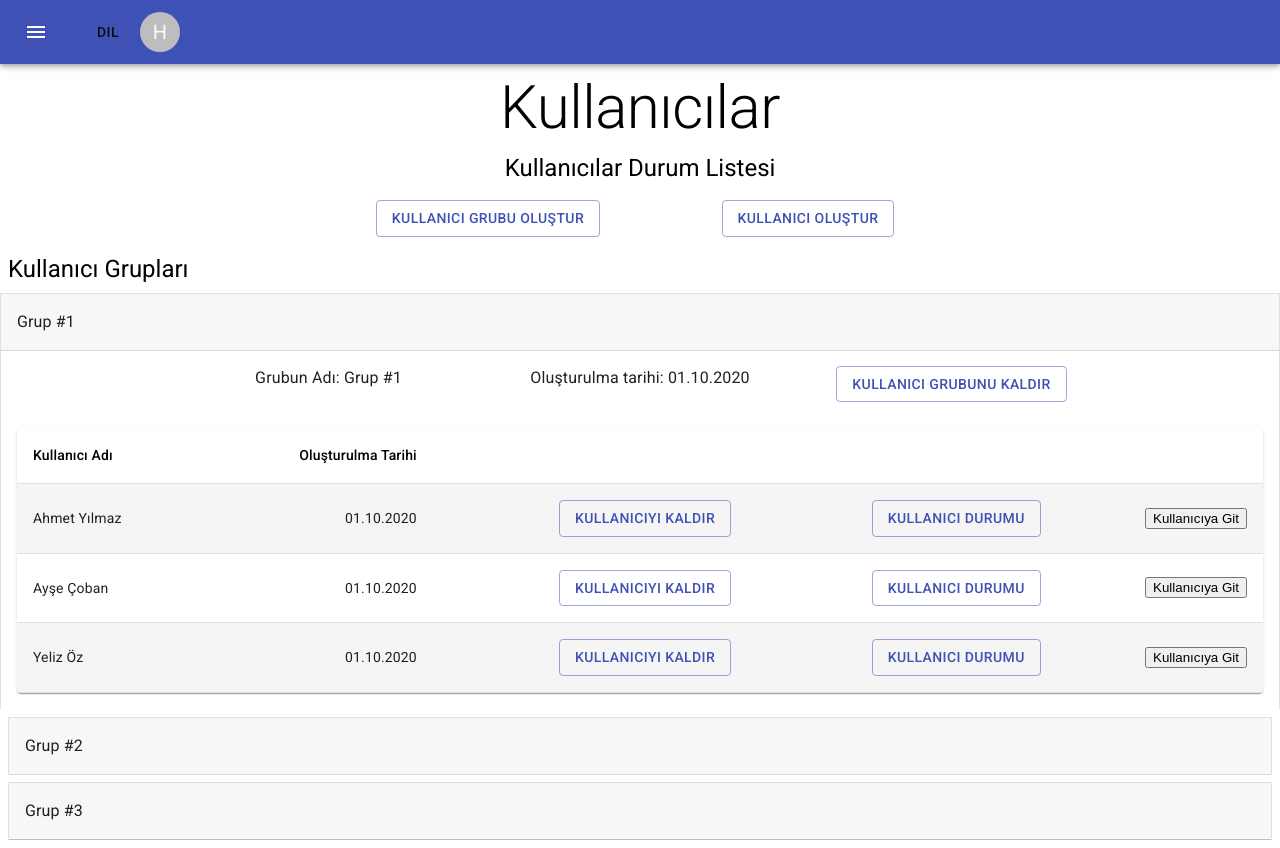
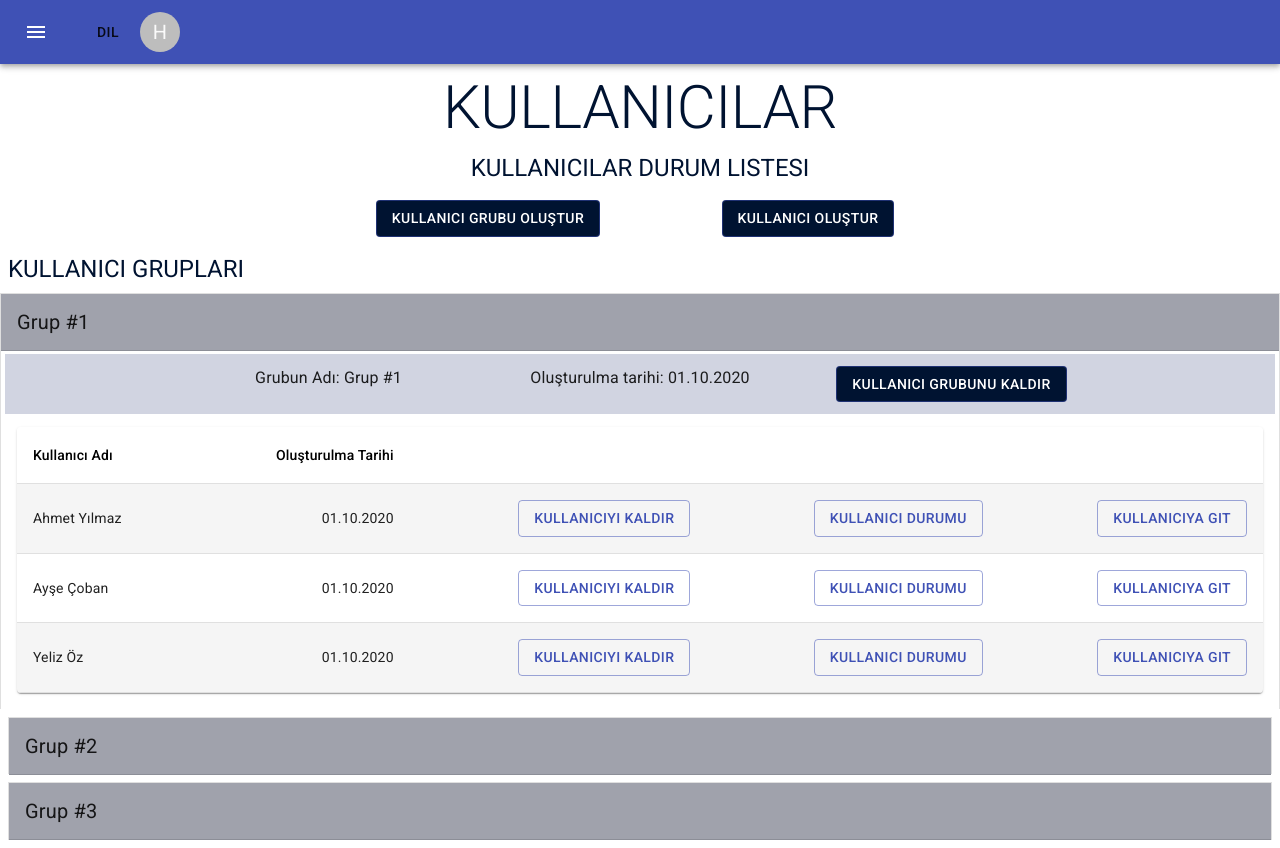
Before and after one commit to haleeozcan/dt-brain-project, a React (Create React App) app: page / in a window 1280 px wide. Built offline with nearby package versions, Linux system fonts and the light colour scheme.

Commit message:
Mainpage header settings

```diff
--- a/src/App.js
+++ b/src/App.js
@@ -4,13 +4,22 @@ import './App.css';
 import Header from './Header.js';
 import User from './pages/user.js';
 import MainPage from "./pages/main-page";
+import { BrowserRouter as Router, Route, Switch } from "react-router-dom";
 
 function App() {
   return (
-    <div className="App">
-     <Header/>
-     <MainPage/>
-    </div>
+      <Router>
+          <div className="App">
+              <Header />
+              <div className="container">
+                  <Switch>
+                      <Route path="/" exact component={MainPage} />
+                      <Route path="/user" exact component={User} />
+                  </Switch>
+              </div>
+          </div>
+      </Router>
+
   );
 }
 
--- a/src/pages/add-user-group.js
+++ b/src/pages/add-user-group.js
@@ -8,6 +8,7 @@ import DialogActions from '@material-ui/core/DialogActions';
 import DialogContent from '@material-ui/core/DialogContent';
 import DialogTitle from '@material-ui/core/DialogTitle';
 import Typography from '@material-ui/core/Typography';
+import Grid from "@material-ui/core/Grid";
 
 const useStyles = makeStyles((theme) => ({
     root: {
@@ -28,6 +29,14 @@ const useStyles = makeStyles((theme) => ({
             width: '25ch',
         },
     },
+    dialog: {
+        backgroundColor: "#dcdfed"
+    },
+    button: {
+        backgroundColor: "#001331",
+        color: theme.palette.getContrastText("#001331"),
+    }
+
 }));
 
 function AddUserGroup() {
@@ -44,11 +53,12 @@ function AddUserGroup() {
 
     return (
         <div className={classes.root}>
-            <Button variant="outlined" color="primary" onClick={handleClickOpen}>
+            <Button variant="outlined" color="primary" onClick={handleClickOpen} className={classes.button}>
                 Kullanıcı Grubu Oluştur
             </Button>
             <Dialog open={open} onClose={handleClose} aria-labelledby="form-dialog-title">
-                <DialogTitle id="form-dialog-title">Kullanıcı Grubu ve Panel</DialogTitle>
+                <Grid className={classes.dialog}>
+                    <DialogTitle className={classes.mainTitle}>Kullanıcı Grubu ve Panel</DialogTitle>
                     <DialogContent>
                         <Typography variant="h6">Kullanıcı Grubu</Typography>
                         <form className={classes.textField} noValidate autoComplete="off">
@@ -72,6 +82,7 @@ function AddUserGroup() {
                             Kullanıcı Grubu Oluştur
                         </Button>
                     </DialogActions>
+                </Grid>
             </Dialog>
         </div>
     );
--- a/src/pages/add-user.js
+++ b/src/pages/add-user.js
@@ -33,6 +33,10 @@ const useStyles = makeStyles((theme) => ({
             width: '25ch',
         },
     },
+    button: {
+        backgroundColor: "#001331",
+        color: theme.palette.getContrastText("#001331"),
+    }
 }));
 
 function AddUser() {
@@ -57,10 +61,10 @@ function AddUser() {
 
     return (
         <div className={classes.root}>
-            <Button variant="outlined" color="primary" onClick={handleClickOpen}>
+            <Button variant="outlined" color="primary" onClick={handleClickOpen} className={classes.button}>
                 Kullanıcı Oluştur
             </Button>
-            <Dialog open={open} onClose={handleClose} aria-labelledby="form-dialog-title">
+            <Dialog open={open} onClose={handleClose} aria-labelledby="form-dialog-title" >
                 <DialogTitle id="form-dialog-title">Kullanıcı Oluştur</DialogTitle>
                 <DialogContent>
                     <form className={classes.textField} noValidate autoComplete="off">
--- a/src/pages/main-page.js
+++ b/src/pages/main-page.js
@@ -76,7 +76,7 @@ const Accordion = withStyles({
 
 const AccordionSummary = withStyles({
     root: {
-        backgroundColor: 'rgba(0, 0, 0, .03)',
+        backgroundColor: "#a0a2ac",
         borderBottom: '1px solid rgba(0, 0, 0, .125)',
         marginBottom: -1,
         minHeight: 56,
@@ -99,6 +99,10 @@ const AccordionDetails = withStyles((theme) => ({
 }))(MuiAccordionDetails);
 
 const useStyles = makeStyles((theme) => ({
+    mainTitle: {
+        color: "#001331",
+        textTransform: "uppercase"
+    },
     root: {
         '& > *': {
             margin: theme.spacing(1),
@@ -107,6 +111,13 @@ const useStyles = makeStyles((theme) => ({
     table: {
         minWidth: 700,
     },
+    groupInfo: {
+        backgroundColor: "#d1d4e1",
+    },
+    button: {
+        backgroundColor: "#001331",
+        color: theme.palette.getContrastText("#001331"),
+    }
 }));
 
 export default function MainPage() {
@@ -133,8 +144,8 @@ export default function MainPage() {
     };
     return (
         <div className={classes.root}>
-            <Typography variant="h2">Kullanıcılar </Typography>
-            <Typography variant="h5">Kullanıcılar Durum Listesi </Typography>
+            <Typography variant="h2" className={classes.mainTitle}>Kullanıcılar </Typography>
+            <Typography variant="h5" className={classes.mainTitle}>Kullanıcılar Durum Listesi </Typography>
             <Grid container justify="center">
                 <Grid item xs={3}>
                     <AddUserGroup/>
@@ -143,24 +154,23 @@ export default function MainPage() {
                     <AddUser/>
                 </Grid>
             </Grid>
-            <Typography variant="h5" align="left">Kullanıcı Grupları </Typography>
+            <Typography variant="h5" align="left" className={classes.mainTitle}>Kullanıcı Grupları </Typography>
             <Accordion square expanded={expanded === 'panel1'} onChange={handleChange('panel1')}>
                 <AccordionSummary aria-controls="panel1d-content" id="panel1d-header">
-                    <Typography>Grup #1</Typography>
+                    <Typography style={{fontSize: 20}}>Grup #1</Typography>
                 </AccordionSummary>
                 <AccordionDetails>
                     <Grid container justify="center" spacing={3}>
-                        <Grid container item xs={12} justify="center">
+                        <Grid container item xs={12} justify="center" className={classes.groupInfo}>
                             <Grid item xs={3}>
                                 <Typography>Grubun Adı: Grup #1</Typography>
                             </Grid>
                             <Grid item xs={3}>
-
                                 <Typography>Oluşturulma tarihi: 01.10.2020</Typography>
                             </Grid>
                             <Grid item xs={3}>
 
-                                <Button variant="outlined" color="primary">
+                                <Button variant="outlined" color="primary" className={classes.button}>
                                     Kullanıcı Grubunu Kaldır
                                 </Button>
                             </Grid>
@@ -231,10 +241,8 @@ export default function MainPage() {
                                                     </Dialog>
                                                 </StyledTableCell>
                                                 <StyledTableCell align="right">
-                                                    <a href="user.js">
-                                                        <button> Kullanıcıya Git</button>
-                                                    </a>
-
+                                                    <Button variant="outlined" color="primary" href="/user">Kullanıcıya
+                                                        Git</Button>
                                                 </StyledTableCell>
                                             </StyledTableRow>
                                         ))}
@@ -247,21 +255,19 @@ export default function MainPage() {
             </Accordion>
             <Accordion square expanded={expanded === 'panel2'} onChange={handleChange('panel2')}>
                 <AccordionSummary aria-controls="panel2d-content" id="panel2d-header">
-                    <Typography>Grup #2</Typography>
+                    <Typography style={{fontSize: 20}}>Grup #2</Typography>
                 </AccordionSummary>
                 <AccordionDetails>
                     <Grid container justify="center" spacing={3}>
-                        <Grid container item xs={12} justify="center">
+                        <Grid container item xs={12} justify="center" className={classes.groupInfo}>
                             <Grid item xs={3}>
                                 <Typography>Grubun Adı: Grup #2</Typography>
                             </Grid>
                             <Grid item xs={3}>
-
                                 <Typography>Oluşturulma tarihi: 01.10.2020</Typography>
                             </Grid>
                             <Grid item xs={3}>
-
-                                <Button variant="outlined" color="primary">
+                                <Button variant="outlined" color="primary" className={classes.button}>
                                     Kullanıcı Grubunu Kaldır
                                 </Button>
                             </Grid>
@@ -332,10 +338,8 @@ export default function MainPage() {
                                                     </Dialog>
                                                 </StyledTableCell>
                                                 <StyledTableCell align="right">
-                                                    <a href="user.js">
-                                                        <button> Kullanıcıya Git</button>
-                                                    </a>
-
+                                                    <Button variant="outlined" color="primary" href="/user">Kullanıcıya
+                                                        Git</Button>
                                                 </StyledTableCell>
                                             </StyledTableRow>
                                         ))}
@@ -348,21 +352,20 @@ export default function MainPage() {
             </Accordion>
             <Accordion square expanded={expanded === 'panel3'} onChange={handleChange('panel3')}>
                 <AccordionSummary aria-controls="panel3d-content" id="panel3d-header">
-                    <Typography>Grup #3</Typography>
+                    <Typography style={{fontSize: 20}}>Grup #3</Typography>
                 </AccordionSummary>
                 <AccordionDetails>
                     <Grid container justify="center" spacing={3}>
-                        <Grid container item xs={12} justify="center">
+                        <Grid container item xs={12} justify="center" className={classes.groupInfo}>
                             <Grid item xs={3}>
                                 <Typography>Grubun Adı: Grup #3</Typography>
                             </Grid>
                             <Grid item xs={3}>
-
                                 <Typography>Oluşturulma tarihi: 01.10.2020</Typography>
                             </Grid>
                             <Grid item xs={3}>
 
-                                <Button variant="outlined" color="primary">
+                                <Button variant="outlined" color="primary" className={classes.button}>
                                     Kullanıcı Grubunu Kaldır
                                 </Button>
                             </Grid>
@@ -433,10 +436,8 @@ export default function MainPage() {
                                                     </Dialog>
                                                 </StyledTableCell>
                                                 <StyledTableCell align="right">
-                                                    <a href="user.js">
-                                                        <button> Kullanıcıya Git</button>
-                                                    </a>
-
+                                                    <Button variant="outlined" color="primary" href="/user">Kullanıcıya
+                                                        Git</Button>
                                                 </StyledTableCell>
                                             </StyledTableRow>
                                         ))}
```
Also changed, not shown: src/pages/user.js (+16 -6 lines). Lines whose indentation alone changed are shown as unchanged.
